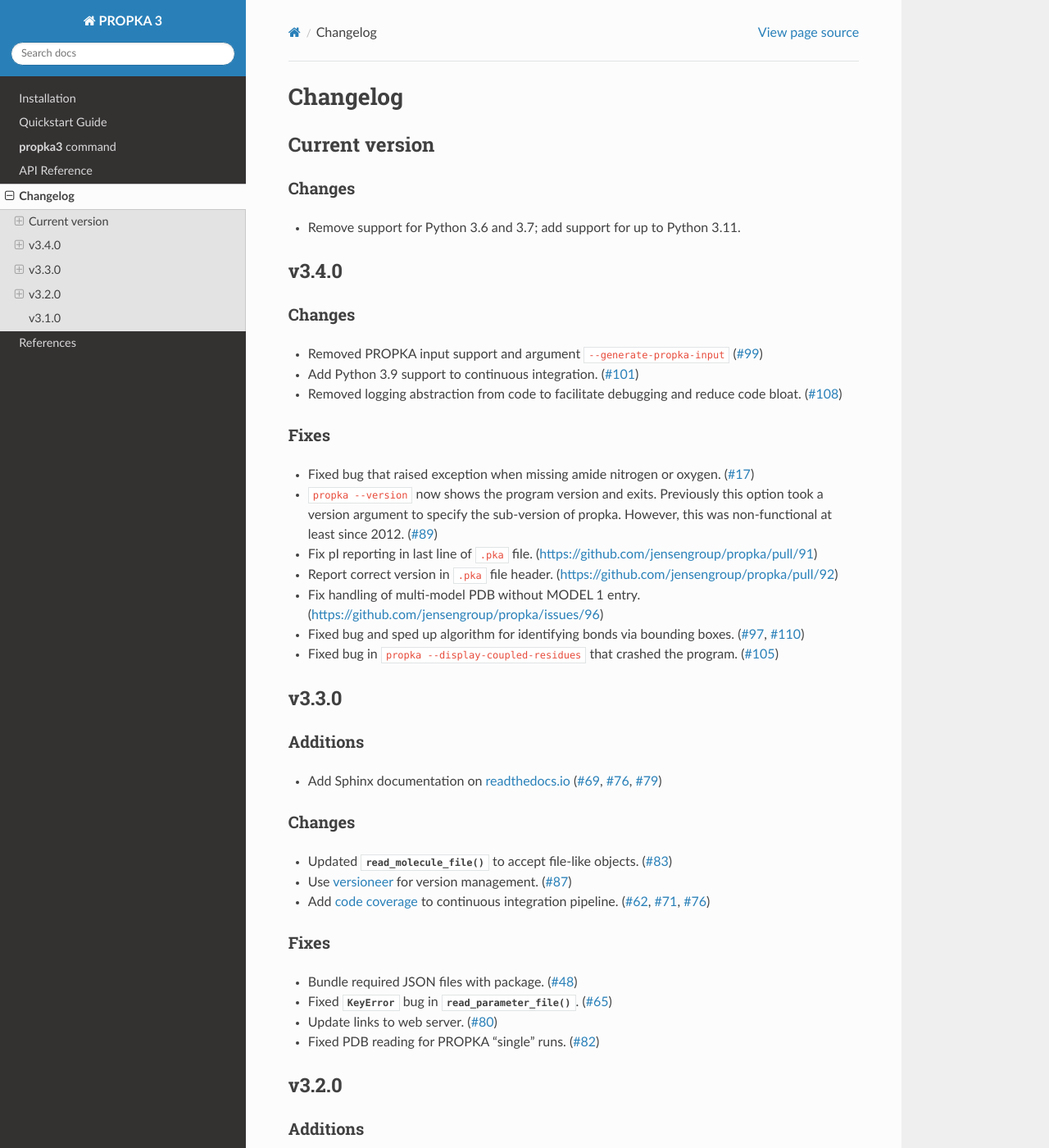
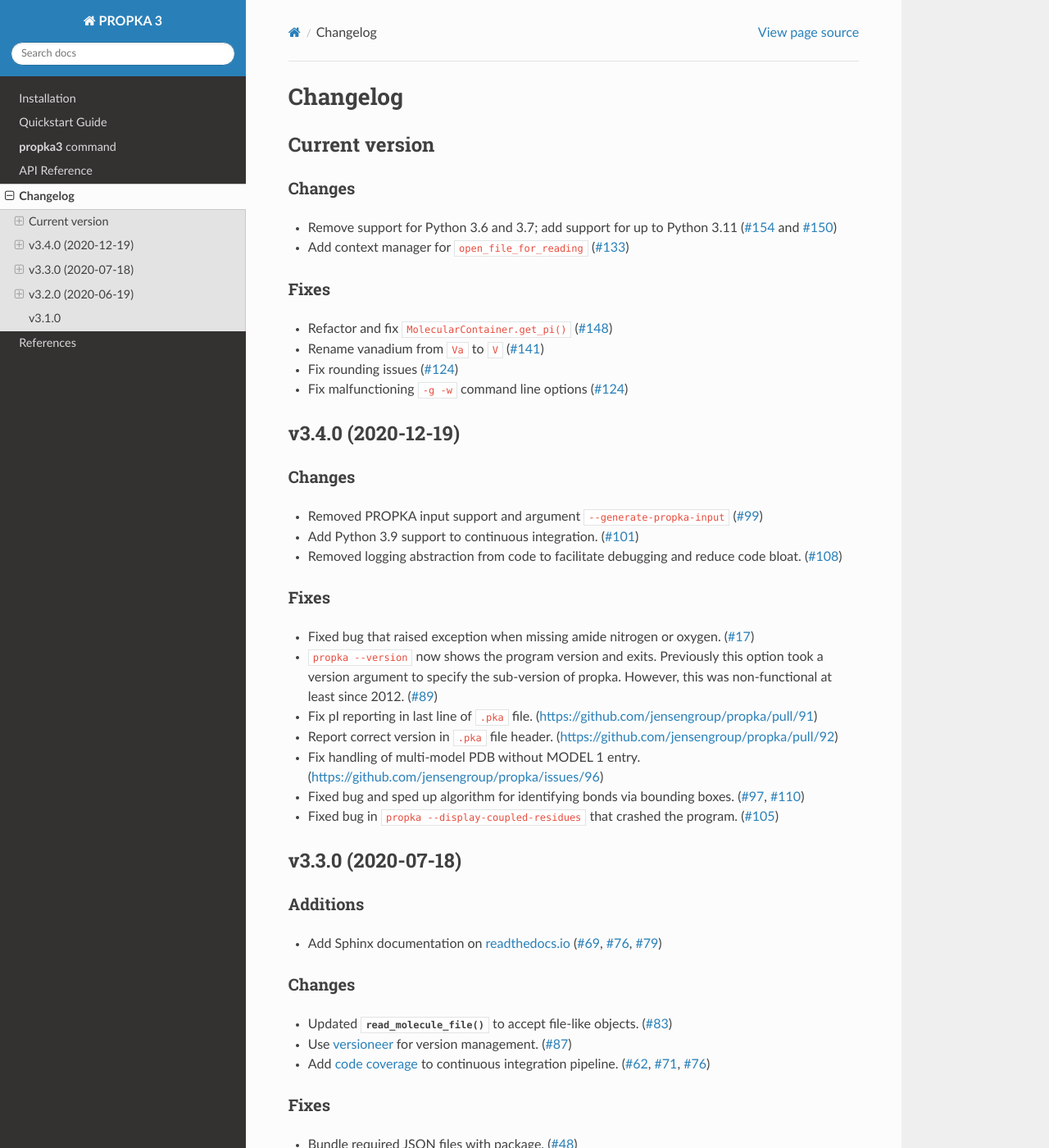
Before and after one commit to jensengroup/propka, a Sphinx documentation site: the page built from docs/source/changelog.rst, in a window 1280 px wide and 1400 px high. Shown: the whole window at 82% size. Built offline with Sphinx 7.4.7 and the Read the Docs theme 2.0.0, drawn with Linux system fonts in a browser that asks for light colours.

Commit message:
Add past changes to ChangeLog.
Fixes #155.

```diff
--- a/docs/source/changelog.rst
+++ b/docs/source/changelog.rst
@@ -8,10 +8,31 @@
 Changes
 -------
 
-* Remove support for Python 3.6 and 3.7; add support for up to Python 3.11.
+* Remove support for Python 3.6 and 3.7; add support for up to Python 3.11
+  (`#154 <https://github.com/jensengroup/propka/issues/154>`_ and
+  `#150 <https://github.com/jensengroup/propka/pull/150>`_)
 
-v3.4.0
-======
+* Add context manager for ``open_file_for_reading``
+  (`#133 <https://github.com/jensengroup/propka/pull/133>`_)
+
+Fixes
+-----
+
+* Refactor and fix ``MolecularContainer.get_pi()``
+  (`#148 <https://github.com/jensengroup/propka/pull/148>`_)
+
+* Rename vanadium from ``Va`` to ``V``
+  (`#141 <https://github.com/jensengroup/propka/pull/141>`_)
+
+* Fix rounding issues
+  (`#124 <https://github.com/jensengroup/propka/pull/124>`_)
+
+* Fix malfunctioning ``-g -w`` command line options
+  (`#124 <https://github.com/jensengroup/propka/pull/124>`_)
+
+
+v3.4.0 (2020-12-19)
+===================
 
 Changes
 -------
@@ -52,8 +73,8 @@
   (`#105 <https://github.com/jensengroup/propka/issues/105>`_)
 
 
-v3.3.0
-======
+v3.3.0 (2020-07-18)
+===================
 
 Additions
 ---------
@@ -89,8 +110,8 @@
   (`#82 <https://github.com/jensengroup/propka/issues/82>`_)
 
 
-v3.2.0
-======
+v3.2.0 (2020-06-19)
+===================
 
 Additions
 ---------
```
